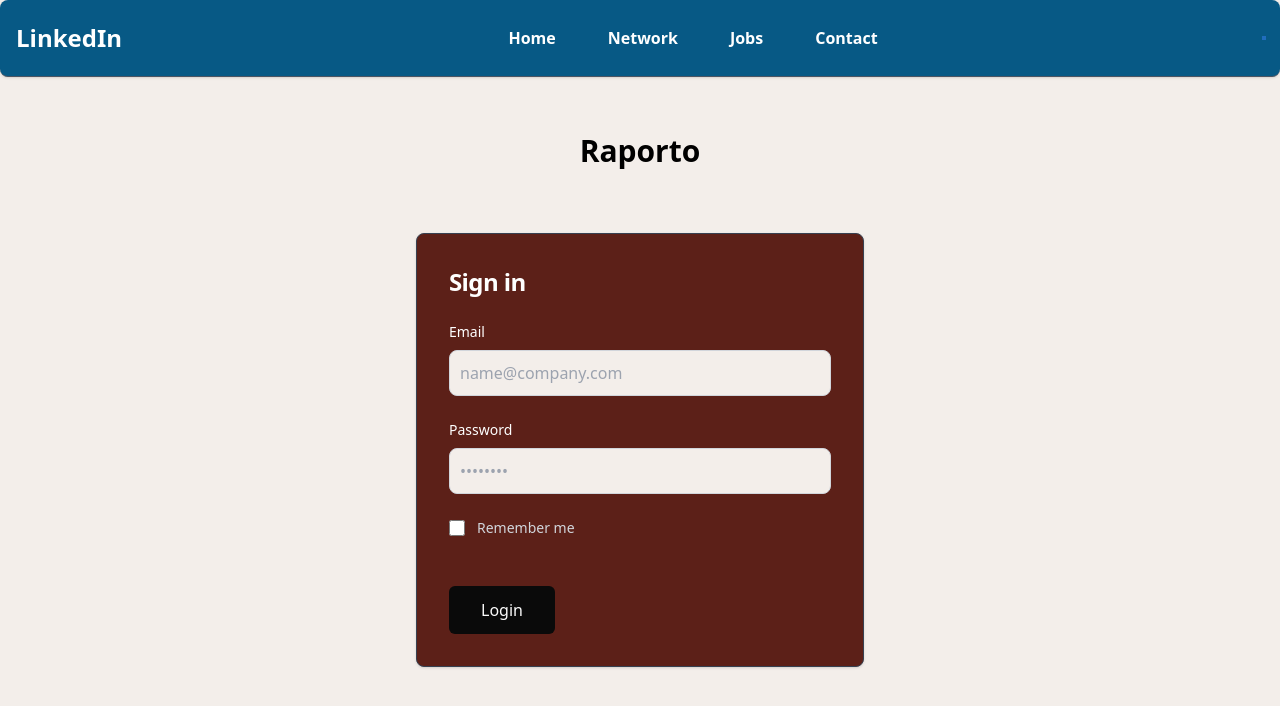
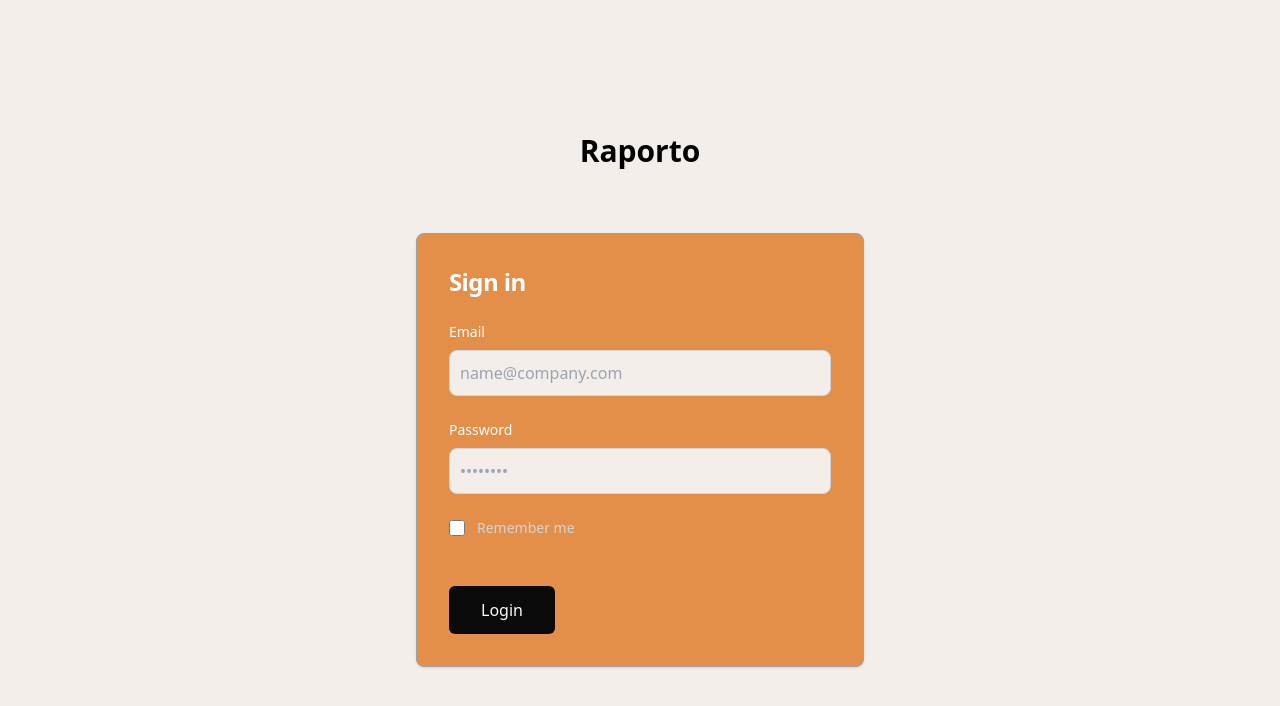
Before and after one commit to BabisSt/Simple-blog, a React (Vite) app in the folder frontend/: page /login in a window 1280 px wide. Shown: the top 706 px of the page. Built offline with nearby package versions, Linux system fonts and the light colour scheme.

Commit message:
public - admin navbars

```diff
--- a/frontend/src/App.tsx
+++ b/frontend/src/App.tsx
@@ -3,43 +3,38 @@ import { Route, Routes, useLocation } from "react-router-dom";
 
 import HomePage from "./components/publicPage/homePage";
 import NavBarAdmin from "./components/adminPage/NavBarAdmin";
+import AdminPanel from "./components/adminPage/adminPanel";
+import Login from "./components/adminPage/login";
+import PrivateRoute from "./components/PrivateRoute";
 import NavBarPublic from "./components/publicPage/NavBarPublic";
-import AdminPanel from "./components/adminPage/adminPanel"
-import Login from "./components/adminPage/login";
-import PrivateRoute from "./components/PrivateRoute"
 
-
-// TODO : add seperate navbars
 export default function App() {
-  //to prevent nav, footer appearing in welcomepage
-  const [showNavFooter, setShowNavFooter] = useState(
-    window.location.pathname !== "/"
-  );
-
-
+  const [showNavAdmin, setShowNavAdmin] = useState(false);
+  const [showNavPublic, setShowNavPublic] = useState(false);
   const location = useLocation();
 
-  // Update `showNavFooter` based on the current path
+  // Manage navbar visibility based on the route
   useEffect(() => {
-    setShowNavFooter(location.pathname !== "/");
+    if (location.pathname === "/") {
+      setShowNavPublic(true);
+      setShowNavAdmin(false);
+    } else if (location.pathname === "/login") {
+      setShowNavPublic(false);
+      setShowNavAdmin(false);
+    } else {
+      setShowNavPublic(false);
+      setShowNavAdmin(true);
+    }
   }, [location]);
-
-
 
   return (
     <div className="app-container">
-
-          {showNavFooter && <NavBarAdmin setShowNavFooter={setShowNavFooter} />}
+      {showNavAdmin && <NavBarAdmin />}
+      {showNavPublic && <NavBarPublic />}
       <div className="content">
         <Routes>
-              <Route
-                path="/"
-                element={<HomePage setShowNavFooter={setShowNavFooter} />}
-              />
-			  <Route
-                path="/login"
-                element={<Login setShowNavFooter={setShowNavFooter} />}
-              />
+          <Route path="/" element={<HomePage />} />
+          <Route path="/login" element={<Login />} />
           <Route
             path="/adminPanel"
             element={<PrivateRoute element={<AdminPanel />} />}
--- a/frontend/src/components/adminPage/NavBarAdmin.tsx
+++ b/frontend/src/components/adminPage/NavBarAdmin.tsx
@@ -1,16 +1,10 @@
 import React, { useState, useEffect, useRef } from "react";
 import { useNavigate, useLocation } from "react-router-dom";
 
-
-
-interface NavBarProps {
-  setShowNavFooter: (value: boolean) => void;
-}
-
-export default function NavBarAdmin({ setShowNavFooter }: NavBarProps) {
+export default function NavBarAdmin() {
   const navigate = useNavigate();
   const location = useLocation();
-
+  console.log(location);
   //   const getLoggedInUser = () => {
   //     const storedUser = localStorage.getItem("user");
 
@@ -29,35 +23,26 @@ export default function NavBarAdmin({ setShowNavFooter }: NavBarProps) {
   //   const loggedInUser = getLoggedInUser();
 
   const routeHome = () => {
-    navigate("/home");
+    navigate("/adminPanel");
   };
 
-  const routeNetwork = () => {
-    navigate("/network");
-  };
-
-  const routeJobs = () => {
-    navigate("/jobs");
-  };
-
-  const routeContact = () => {
-    navigate("/contact");
-  };
-
-  const routeProfile = () => {
-    navigate("/profile");
+  const routePages = () => {
+    navigate("/pages");
   };
 
   const routeSettings = () => {
     navigate("/settings");
   };
 
-  const routeNotifications = () => {
-    navigate("/notifications");
+  const routeStats = () => {
+    navigate("/stats");
+  };
+
+  const routePublicPage = () => {
+    navigate("/");
   };
 
   const Logout = () => {
-    setShowNavFooter(false);
     navigate("/");
   };
 
@@ -90,7 +75,7 @@ export default function NavBarAdmin({ setShowNavFooter }: NavBarProps) {
 
   return (
     <div>
-      <nav className="bg-sky-800 fixed rounded-lg shadow w-full z-20 top-0 start-0 border-b border-gray-200 border-gray-600">
+      <nav className="blue fixed shadow w-full z-20 top-0 start-0 border-b border-gray-200 border-gray-600 pt-1">
         <div className="max-w-screen-xl flex flex-wrap items-center justify-between mx-auto p-4">
           <button
             className="flex flex-wrap items-center justify-between"
@@ -98,7 +83,7 @@ export default function NavBarAdmin({ setShowNavFooter }: NavBarProps) {
           >
             {/* <img src={logo} className="h-8" alt="LinkedIn Logo" /> */}
             <span className="self-center text-2xl font-semibold whitespace-nowrap text-white">
-              LinkedIn
+              Raporto
             </span>
           </button>
           <div className="flex items-center md:order-2 space-x-3 md:space-x-0 rtl:space-x-reverse relative">
@@ -109,63 +94,36 @@ export default function NavBarAdmin({ setShowNavFooter }: NavBarProps) {
               aria-expanded={isUserMenuOpen}
               onClick={toggleUserMenu}
             >
-              {/* <img
-                className="w-8 h-8 rounded-full"
-                src={avatar ? avatar : userImage}
-              /> */}
+              <img className="w-8 h-8 rounded-full" />
             </button>
 
             <div
               ref={userMenuRef}
               className={`absolute ${isUserMenuOpen ? "block" : "hidden"} text-base list-none divide-y rounded-lg shadow bg-sky-700 divide-gray-600  z-50 top-full left-0 left-auto right-0`}
             >
-              <div className="px-4 py-3">
-                {/* <span className="block text-sm text-white">
-                  {loggedInUser.name}
-                </span>
-                <span className="block text-sm truncate text-gray-400">
-                  {loggedInUser.email}
-                </span> */}
-              </div>
               <ul className="py-2" aria-labelledby="user-menu-button">
                 <li className="rounded mx-1 hover:bg-cyan-950">
                   <button
-                    onClick={routeProfile}
+                    onClick={routePublicPage}
                     className=" px-4 py-2 text-sm  text-gray-200 hover:text-white"
                   >
-                    Profile
-                  </button>
-                </li>
-                <li className="rounded mx-1 hover:bg-cyan-950">
-                  <button
-                    onClick={routeJobs}
-                    className=" px-4 py-2 text-sm  text-gray-200 hover:text-white"
-                  >
-                    Jobs
-                  </button>
-                </li>
-                <li className="rounded mx-1 hover:bg-cyan-950">
-                  <button
-                    onClick={routeNetwork}
-                    className=" px-4 py-2 text-sm  text-gray-200 hover:text-white"
-                  >
-                    Network
+                    Προβολή Ιστολογίου
                   </button>
                 </li>
                 <li className="rounded mx-1 hover:bg-cyan-950">
                   <button
                     onClick={routeSettings}
-                    className=" px-4 py-2 text-sm text-gray-200 hover:text-white"
+                    className=" px-4 py-2 text-sm  text-gray-200 hover:text-white"
                   >
-                    Settings
+                    Ρυθμίσεις
                   </button>
                 </li>
                 <li className="rounded mx-1 hover:bg-cyan-950">
                   <button
-                    onClick={routeNotifications}
-                    className=" px-4 py-2 text-sm text-gray-200 hover:text-white"
+                    onClick={routePages}
+                    className=" px-4 py-2 text-sm  text-gray-200 hover:text-white"
                   >
-                    Notifications
+                    Σελίδες
                   </button>
                 </li>
                 <li className="rounded mx-1 hover:bg-cyan-950">
@@ -173,7 +131,7 @@ export default function NavBarAdmin({ setShowNavFooter }: NavBarProps) {
                     onClick={Logout}
                     className=" px-4 py-2 text-sm text-gray-200 hover:text-white"
                   >
-                    Sign out
+                    Έξοδος
                   </button>
                 </li>
               </ul>
@@ -185,29 +143,35 @@ export default function NavBarAdmin({ setShowNavFooter }: NavBarProps) {
           >
             <ul className="flex flex-col font-medium p-4 md:p-0 mt-4 md:space-x-8 rtl:space-x-reverse md:flex-row md:mt-0 ">
               <li className="">
-                <button onClick={routeHome} className={getButtonClass("/home")}>
-                  Home
+                <button
+                  onClick={routeHome}
+                  className={getButtonClass("/adminPanel")}
+                >
+                  Αρχική
                 </button>
               </li>
               <li className="">
                 <button
-                  onClick={routeNetwork}
-                  className={getButtonClass("/network")}
+                  onClick={routePages}
+                  className={getButtonClass("/pages")}
                 >
-                  Network
-                </button>
-              </li>
-              <li className="">
-                <button onClick={routeJobs} className={getButtonClass("/jobs")}>
-                  Jobs
+                  Σελίδες
                 </button>
               </li>
               <li className="">
                 <button
-                  onClick={routeContact}
-                  className={getButtonClass("/contact")}
+                  onClick={routeSettings}
+                  className={getButtonClass("/settings")}
                 >
-                  Contact
+                  Ρυθμίσεις
+                </button>
+              </li>
+              <li className="">
+                <button
+                  onClick={routeStats}
+                  className={getButtonClass("/stats")}
+                >
+                  Στατιστικά Στοιχεία
                 </button>
               </li>
             </ul>
--- a/frontend/src/components/adminPage/login.tsx
+++ b/frontend/src/components/adminPage/login.tsx
@@ -1,12 +1,8 @@
-import React, { useEffect, useState } from "react";
+import React, { useState } from "react";
 import { useNavigate } from "react-router-dom";
 // import logo from "/LinkedIn_logo_.png";
 
-interface LoginProps {
-  setShowNavFooter: (value: boolean) => void;
-}
-
-export default function Login({ setShowNavFooter }: LoginProps) {
+export default function Login() {
   const navigate = useNavigate();
   const [LoginEmail, setLoginEmail] = useState("");
   const [LoginPassword, setLoginPassword] = useState("");
@@ -44,7 +40,7 @@ export default function Login({ setShowNavFooter }: LoginProps) {
       //   if (response.ok) {
       // const userData = await response.json();
       // localStorage.setItem("user", JSON.stringify(userData)); // Store user data in localStorage
-        setShowNavFooter(false); // Show nav/footer after login
+
       navigate("/adminPanel");
       //   } else {
       //     setLoginError("Login failed. Please check your credentials.");
@@ -55,9 +51,9 @@ export default function Login({ setShowNavFooter }: LoginProps) {
     }
   };
 
-  useEffect(() => {
-    setShowNavFooter(false); // Hide nav/footer on the login page
-  }, [setShowNavFooter]);
+  // useEffect(() => {
+  //   setShowNavAdmin(false); // Hide nav/footer on the login page
+  // }, [setShowNavAdmin]);
 
   return (
     <section>
@@ -69,10 +65,7 @@ export default function Login({ setShowNavFooter }: LoginProps) {
           </span>
         </div>
 
-        <div
-          className="w-full rounded-lg shadow border md:mt-0 sm:max-w-md xl:p-0 border-gray-700"
-          style={{ backgroundColor: "#5C2018" }}
-        >
+        <div className="w-full rounded-lg shadow border md:mt-0 sm:max-w-md xl:p-0 border-gray-400 orange ">
           <div className="p-6 space-y-4 md:space-y-6 sm:p-8">
             <h1 className="text-xl font-bold leading-tight tracking-tight md:text-2xl text-white">
               Sign in
@@ -132,10 +125,13 @@ export default function Login({ setShowNavFooter }: LoginProps) {
                 </div>
               </div>
               <p className="text-red-500">{loginError}</p>
-              <button className="group relative z-0 h-12 overflow-hidden overflow-x-hidden rounded-md bg-neutral-950 px-8 py-2 text-neutral-50" type="submit">
+              <button
+                className="group relative z-0 h-12 overflow-hidden overflow-x-hidden rounded-md bg-neutral-950 px-8 py-2 text-neutral-50"
+                type="submit"
+              >
                 <span className="relative z-10">Login</span>
                 <span className="absolute inset-0 overflow-hidden rounded-md">
-                  <span className="absolute left-0 aspect-square w-full origin-center translate-x-full rounded-full bg-red-500 transition-all duration-500 group-hover:-translate-x-0 group-hover:scale-150"></span>
+                  <span className="absolute left-0 aspect-square w-full origin-center translate-x-full rounded-full blue transition-all duration-500 group-hover:-translate-x-0 group-hover:scale-150"></span>
                 </span>
               </button>
             </form>
--- a/frontend/src/index.css
+++ b/frontend/src/index.css
@@ -1,3 +1,11 @@
 @tailwind base;
 @tailwind components;
 @tailwind utilities;
+
+.orange {
+  background-color: #e38e49;
+}
+
+.blue {
+  background-color: #0a3981;
+}
```
Also changed, not shown: frontend/src/components/adminPage/adminPanel.tsx (+5 -5 lines), frontend/src/components/publicPage/NavBarPublic.tsx (+1 -8 lines), frontend/src/components/publicPage/homePage.tsx (+2 -23 lines). Lines whose indentation alone changed are shown as unchanged.
